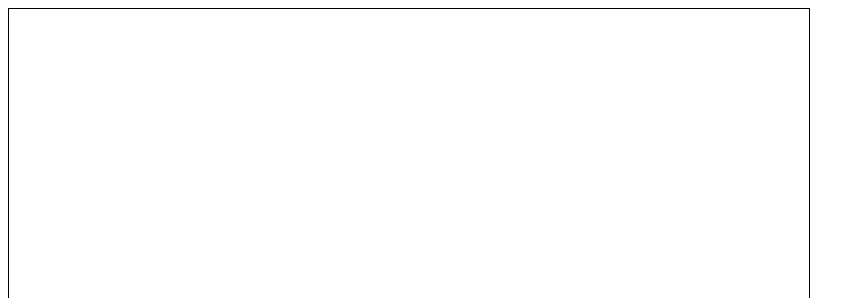
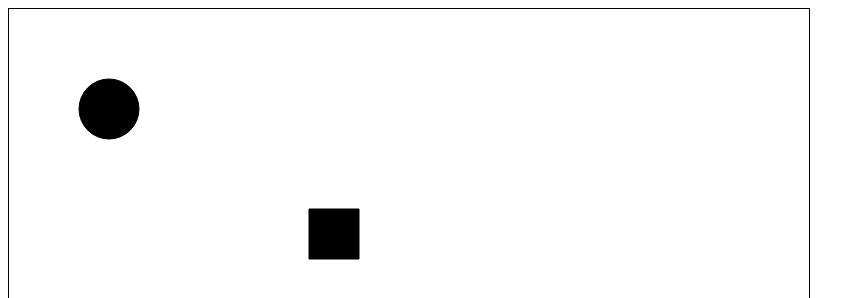
Before and after one commit to didiercauvin/DidJS, a plain HTML site: page index.html in a window 1280 px wide. Shown: the top 298 px of the page, without its empty margins (0-865 px from the left). Drawn offline with Linux system fonts and the light colour scheme.

Commit message:
draw shapes

```diff
--- a/core/Renderer.js
+++ b/core/Renderer.js
@@ -1,11 +1,13 @@
 define(function() {
-	return function Renderer(viewName, width, height) {
+	function Renderer(viewName, width, height) {
 		var canvas = document.getElementById(viewName);
-		canvas.width = width;
-		canvas.height = height;
 		this.ctx = canvas.getContext('2d');
 
-
+		this.draw = function(obj) {
+			obj.draw(this.ctx);
+		}
 
 	}
+
+	return Renderer;
 })
--- /dev/null
+++ b/core/ShapeFactory.js
@@ -0,0 +1,51 @@
+define(function() {
+	function ShapeFactory() {
+
+		this.create = function(shape, properties) {
+			if (shape === 'circle') {
+				return createCircle(properties);
+			}
+			else if (shape === 'square') {
+				return createSquare(properties);
+			}
+			else {
+				throw 'Shape ' + shape + ' unknown';
+			}
+		}
+
+		var createCircle = function(properties) {
+			return  {
+				x : properties.x,
+				y : properties.y,
+				radius : properties.radius,
+				velX : properties.velX,
+				draw : function(ctx) {
+					ctx.beginPath();
+		            ctx.arc(this.x, this.y, this.radius, 0, 2 * Math.PI, false);
+		            ctx.closePath();
+		            ctx.stroke();
+		            ctx.fill();
+				}
+			}
+		}
+
+		var createSquare = function(properties) {
+			return  {
+				x : properties.x,
+				y : properties.y,
+				side : properties.side,
+				velX : properties.velX,
+				draw : function(ctx) {
+					ctx.beginPath();
+			        ctx.rect(this.x, this.y, this.side, this.side);
+			        ctx.fill();
+			        ctx.lineWidth = 1;
+			        ctx.stroke();
+				}
+			}
+		}
+	}
+
+	return ShapeFactory;
+
+})
--- a/core/world.js
+++ b/core/world.js
@@ -1,13 +1,21 @@
-define(['core/Renderer'], function(Renderer) {
+define(['core/Renderer', 'core/ShapeFactory'], function(Renderer, ShapeFactory) {
 	function World(canvasName, width, height) {
+		var _renderer;
+		var _shapeFactory;
+		var _worldObjects = [];
+		_renderer = new Renderer(canvasName, width, height);
+		_shapeFactory = new ShapeFactory();
 
-		var renderer;
-		var worldObjects = [];
-		renderer = new Renderer(canvasName, width, height);
-	}
+		this.render = function() {
+			_worldObjects.forEach(function(obj) {
+				_renderer.draw(obj);
+			});
+		}
 
-	World.prototype.render = function() {
-
+		this.add = function(shape, properties) {
+			var gameObject = _shapeFactory.create(shape, properties);
+			_worldObjects.push(gameObject);
+		}
 	}
 
 	return World;
--- a/didjs-main.js
+++ b/didjs-main.js
@@ -1,3 +1,19 @@
 define(['core/didjs', 'core/world'], function(DidJS, World) {
 	DidJS.world = new World('mycanvas', 800, 600);
+
+	DidJS.world.add('circle', {
+		x : 100,
+		y : 100,
+		radius : 30,
+		velX : 0
+	});
+
+	DidJS.world.add('square', {
+		x : 300,
+		y : 200,
+		side : 50,
+		velX : 2
+	})
+
+	DidJS.world.render();
 })
--- a/index.html
+++ b/index.html
@@ -3,7 +3,7 @@
 		<title>Test DidJS</title>
 	</head>
 	<body>
-		<canvas id="mycanvas" style="border:1px solid #000;">
+		<canvas id="mycanvas" width="800" height="600" style="border:1px solid #000;">
 			Your browser does not support canvas!
 		</canvas>
 		<script data-main="didjs-main" src="lib/require.js"></script>
```
